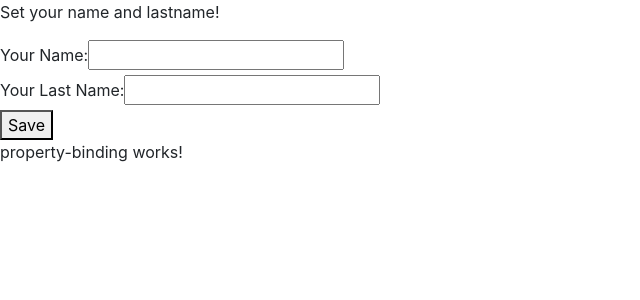
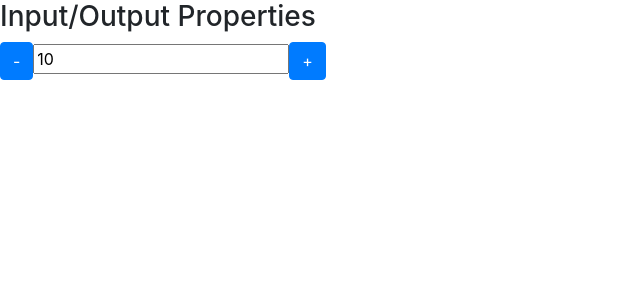
Before and after one commit to nerislucas/learning-angular2-data-binding, an Angular app: page / in a window 1280 px wide. Shown: the top 300 px of the page, without its empty margins (0-640 px from the left). Built offline with nearby package versions, Linux system fonts and the light colour scheme.

Commit message:
output property and eventEmmiter

```diff
--- a/src/app/app.component.html
+++ b/src/app/app.component.html
@@ -1,4 +1,5 @@
 <!-- <app-data-binding></app-data-binding> -->
 <!-- <app-style-binding></app-style-binding> -->
 <!-- <app-event-binding></app-event-binding> -->
-<app-two-way-databinding></app-two-way-databinding>
+<!-- <app-two-way-databinding></app-two-way-databinding> -->
+<app-output-property-binding></app-output-property-binding>
--- a/src/app/app.module.ts
+++ b/src/app/app.module.ts
@@ -9,6 +9,8 @@ import { StyleBindingComponent } from './style-binding/style-binding.component';
 import { EventBindingComponent } from './event-binding/event-binding.component';
 import { TwoWayDatabindingComponent } from './two-way-databinding/two-way-databinding.component';
 import { PropertyBindingComponent } from './property-binding/property-binding.component';
+import { OutputPropertyBindingComponent } from './output-property-binding/output-property-binding.component';
+import { CountComponent } from './count/count.component';
 
 
 @NgModule({
@@ -18,7 +20,9 @@ import { PropertyBindingComponent } from './property-binding/property-binding.co
     StyleBindingComponent,
     EventBindingComponent,
     TwoWayDatabindingComponent,
-    PropertyBindingComponent
+    PropertyBindingComponent,
+    OutputPropertyBindingComponent,
+    CountComponent
   ],
   imports: [
     BrowserModule,
--- /dev/null
+++ b/src/app/count/count.component.html
@@ -0,0 +1,3 @@
+<button (click)="onSubtract()" class="btn btn-primary">-</button>
+<input type="text" [value]="value" readonly />
+<button (click)="onAdd()" class="btn btn-primary">+</button>
--- /dev/null
+++ b/src/app/count/count.component.ts
@@ -0,0 +1,27 @@
+import { Component, OnInit, Input, Output, EventEmitter } from '@angular/core';
+
+@Component({
+  selector: 'app-count',
+  templateUrl: './count.component.html',
+  styleUrls: ['./count.component.css']
+})
+export class CountComponent implements OnInit {
+  @Input() value = 0;
+  @Output() changeValue = new EventEmitter();
+
+  constructor() { }
+
+  ngOnInit() {
+  }
+
+  onAdd() {
+    this.value++;
+    this.changeValue.emit({ newValue: this.value });
+  }
+
+  onSubtract() {
+    this.value--;
+    this.changeValue.emit({ newValue: this.value });
+  }
+
+}
--- /dev/null
+++ b/src/app/output-property-binding/output-property-binding.component.html
@@ -0,0 +1,6 @@
+<section>
+  <article>
+    <h3>Input/Output Properties </h3>
+  </article>
+  <app-count (changeValue)="onChangeValue($event)" [value]="value"></app-count>
+</section>
--- /dev/null
+++ b/src/app/output-property-binding/output-property-binding.component.ts
@@ -0,0 +1,20 @@
+import { Component, OnInit } from '@angular/core';
+
+@Component({
+  selector: 'app-output-property-binding',
+  templateUrl: './output-property-binding.component.html',
+  styleUrls: ['./output-property-binding.component.css']
+})
+export class OutputPropertyBindingComponent implements OnInit {
+  value = 10;
+
+  constructor() { }
+
+  ngOnInit() {
+  }
+
+  onChangeValue(event) {
+    console.log('change value ', event.newValue);
+  }
+
+}
```
Also changed, not shown: src/app/count/count.component.css (added), src/app/output-property-binding/output-property-binding.component.css (added), 2 other files (tests, documents, lock files or other folders).
